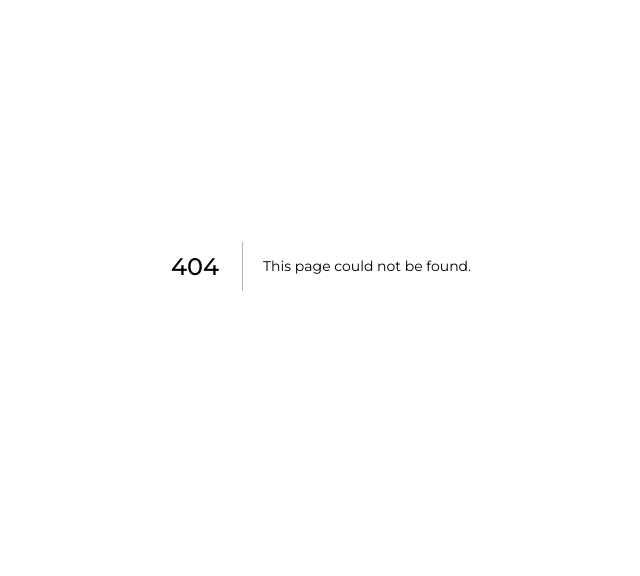
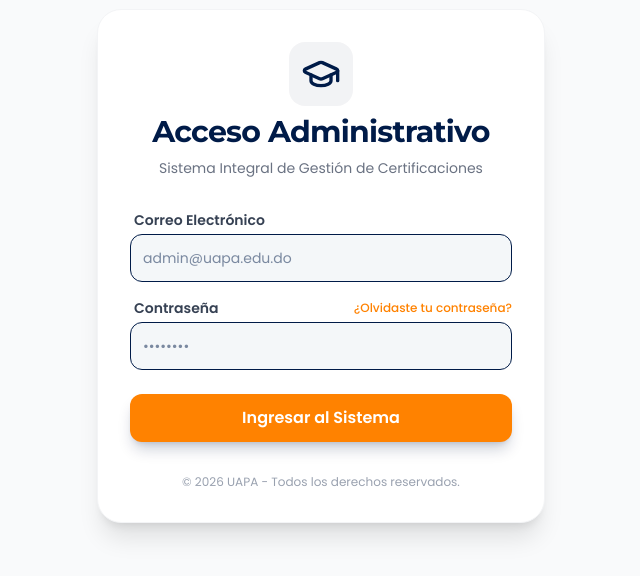
Before and after one commit to 100023804-uapa/Sistema-Integral-de-Gestion-de-Certificaciones., a Next.js app: page /login in a window 1280 px wide. Before the commit this address had no page. Shown: the part 134-710 px from the top of the page, without its empty margins (319-959 px from the left). Built offline with nearby package versions, Linux system fonts and the light colour scheme; no server answers.

Commit message:
fix: add missing Input component for login page

```diff
--- /dev/null
+++ b/app/login/page.tsx
@@ -0,0 +1,128 @@
+"use client";
+
+import React, { useState } from 'react';
+import { useRouter } from 'next/navigation';
+import { signInWithEmailAndPassword } from 'firebase/auth';
+import { auth } from '@/lib/firebase';
+import { Button } from '@/components/ui/Button';
+import { Input } from '@/components/ui/Input';
+import { GraduationCap, Loader2, AlertCircle } from 'lucide-react';
+import Link from 'next/link';
+
+export default function LoginPage() {
+  const router = useRouter();
+  const [email, setEmail] = useState('');
+  const [password, setPassword] = useState('');
+  const [loading, setLoading] = useState(false);
+  const [error, setError] = useState('');
+
+  const handleLogin = async (e: React.FormEvent) => {
+    e.preventDefault();
+    setLoading(true);
+    setError('');
+
+    try {
+      await signInWithEmailAndPassword(auth, email, password);
+      router.push('/dashboard');
+    } catch (err: any) {
+      console.error(err);
+      if (err.code === 'auth/invalid-credential' || err.code === 'auth/user-not-found' || err.code === 'auth/wrong-password') {
+        setError('Credenciales incorrectas. Por favor verifica tu correo y contraseña.');
+      } else if (err.code === 'auth/too-many-requests') {
+        setError('Demasiados intentos fallidos. Intenta más tarde.');
+      } else {
+        setError('Ocurrió un error al iniciar sesión. Intenta nuevamente.');
+      }
+    } finally {
+      setLoading(false);
+    }
+  };
+
+  return (
+    <div className="min-h-screen flex flex-col items-center justify-center bg-gray-50 px-4">
+      <div className="w-full max-w-md space-y-8 bg-white p-8 rounded-3xl shadow-xl border border-gray-100">
+
+        {/* Logo & Header */}
+        <div className="text-center space-y-2">
+          <div className="inline-flex justify-center items-center p-3 rounded-2xl bg-primary/5 text-primary mb-2">
+            <GraduationCap size={40} />
+          </div>
+          <h2 className="text-3xl font-black text-primary tracking-tight">
+            Acceso Administrativo
+          </h2>
+          <p className="text-sm text-gray-500">
+            Sistema Integral de Gestión de Certificaciones
+          </p>
+        </div>
+
+        {/* Error Message */}
+        {error && (
+            <div className="flex items-center gap-2 p-3 rounded-lg bg-red-50 text-red-600 text-sm font-medium animate-in fade-in slide-in-from-top-2">
+                <AlertCircle size={16} />
+                {error}
+            </div>
+        )}
+
+        {/* Login Form */}
+        <form onSubmit={handleLogin} className="space-y-6">
+          <div className="space-y-4">
+            <div>
+              <label htmlFor="email" className="block text-sm font-bold text-gray-700 mb-1 ml-1">
+                Correo Electrónico
+              </label>
+              <Input
+                id="email"
+                type="email"
+                placeholder="admin@uapa.edu.do"
+                value={email}
+                onChange={(e) => setEmail(e.target.value)}
+                required
+                className="h-12 rounded-xl"
+              />
+            </div>
+
+            <div>
+              <div className="flex justify-between items-center mb-1 ml-1">
+                <label htmlFor="password" className="block text-sm font-bold text-gray-700">
+                  Contraseña
+                </label>
+                <Link href="#" className="text-xs font-medium text-accent hover:underline tabindex={-1}">
+                  ¿Olvidaste tu contraseña?
+                </Link>
+              </div>
+              <Input
+                id="password"
+                type="password"
+                placeholder="••••••••"
+                value={password}
+                onChange={(e) => setPassword(e.target.value)}
+                required
+                className="h-12 rounded-xl"
+              />
+            </div>
+          </div>
+
+          <Button
+            type="submit"
+            className="w-full h-12 text-base font-bold rounded-xl shadow-lg shadow-primary/20"
+            disabled={loading}
+          >
+            {loading ? (
+              <>
+                <Loader2 className="mr-2 h-4 w-4 animate-spin" />
+                Iniciando...
+              </>
+            ) : (
+              'Ingresar al Sistema'
+            )}
+          </Button>
+        </form>
+
+        {/* Footer */}
+        <div className="text-center text-xs text-gray-400 mt-8">
+            &copy; {new Date().getFullYear()} UAPA - Todos los derechos reservados.
+        </div>
+      </div>
+    </div>
+  );
+}
--- /dev/null
+++ b/components/ui/Input.tsx
@@ -0,0 +1,24 @@
+import * as React from "react";
+import { cn } from "@/lib/utils";
+
+export interface InputProps
+  extends React.InputHTMLAttributes<HTMLInputElement> {}
+
+const Input = React.forwardRef<HTMLInputElement, InputProps>(
+  ({ className, type, ...props }, ref) => {
+    return (
+      <input
+        type={type}
+        className={cn(
+          "flex h-10 w-full rounded-xl border border-input bg-background px-3 py-2 text-sm ring-offset-background file:border-0 file:bg-transparent file:text-sm file:font-medium placeholder:text-muted-foreground focus-visible:outline-none focus-visible:ring-2 focus-visible:ring-primary focus-visible:ring-offset-2 disabled:cursor-not-allowed disabled:opacity-50 transition-all duration-200",
+          className
+        )}
+        ref={ref}
+        {...props}
+      />
+    );
+  }
+);
+Input.displayName = "Input";
+
+export { Input };
```
